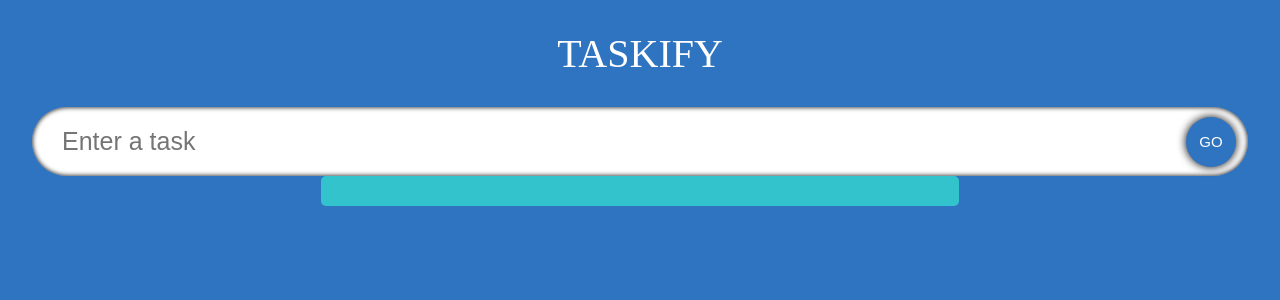
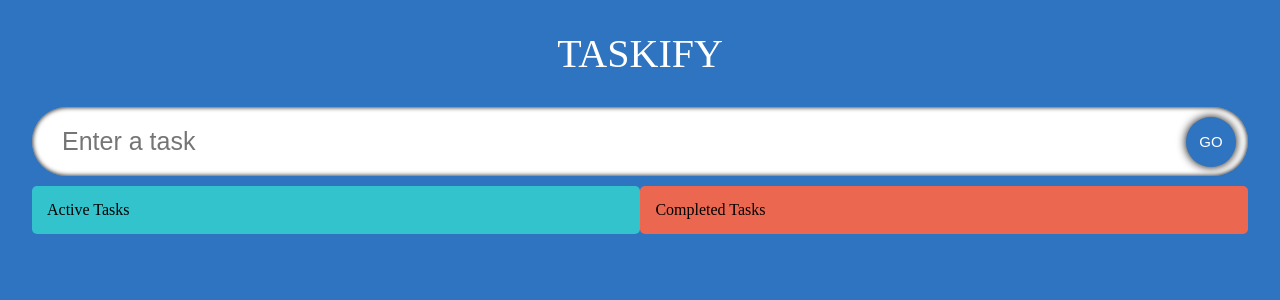
Before and after one commit to IVIehr/typescript-todoApp, a React (Create React App) app: page / in a window 1280 px wide. Shown: the top 300 px of the page. Built offline with nearby package versions, Linux system fonts and the light colour scheme; the HTML template or start-up script is replaced by a standard one; a web font is replaced by a local one.

Commit message:
Implement another container for completed tasks

```diff
--- a/src/components/todolist.tsx
+++ b/src/components/todolist.tsx
@@ -8,10 +8,14 @@ interface AppProps {
 }
 const Todolist = ({todos, setTodos}: AppProps) => {
   return (
-    <div className='todos'>
-      {todos.map((t) =>
+    <div className='container'>
+      <div className="todos">
+        <span className="todos_heading">Active Tasks</span>
+        {todos.map((t) =>
         <SingleTodo todo={t} key={t.id} todos={todos} setTodos={setTodos} />
       )}
+      </div>
+      <div className="todos remove">Completed Tasks</div>
     </div>
   )
 }
```
